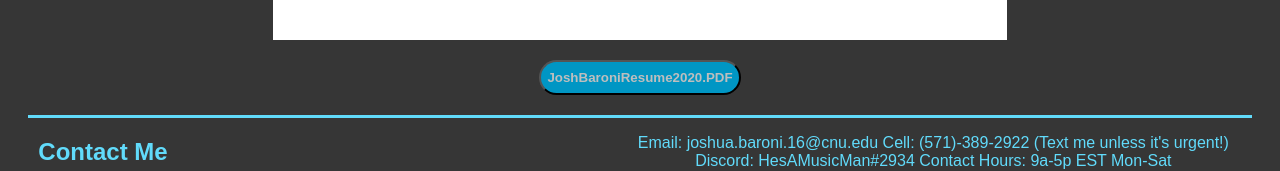
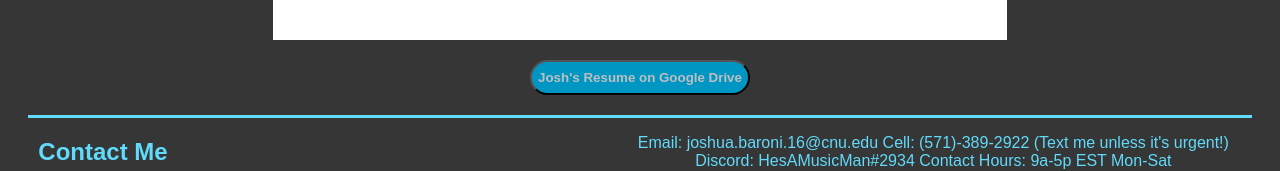
Before and after one commit to joshuabaroni/joshuabaroni.github.io, a React (Create React App) app: page / in a window 1280 px wide. Shown: the part 1787-1958 px from the top of the page. Built offline with nearby package versions, Linux system fonts and the light colour scheme.

Commit message:
Download button added

```diff
--- a/src/entry_point/EntryPoint.js
+++ b/src/entry_point/EntryPoint.js
@@ -39,7 +39,7 @@ const webpage = {
                     classTitle={`${webpage.sections[2]}: Updated 2020`}
                     img={Resume /* TODO type out instead of screenshot */}
                 >
-                    <LinkButton name='JoshBaroniResume2020.PDF' href='https://docs.google.com/document/d/1XPGBCnOPeDbmYbU79OaEwSEDOC9kUKM1WLgZkvsJT4g/edit?usp=sharing'/>
+                    <LinkButton name="Josh's Resume on Google Drive" href='https://docs.google.com/document/d/1XPGBCnOPeDbmYbU79OaEwSEDOC9kUKM1WLgZkvsJT4g/edit?usp=sharing'/>
                 </BasicPage>
             </div>)
         },
```
